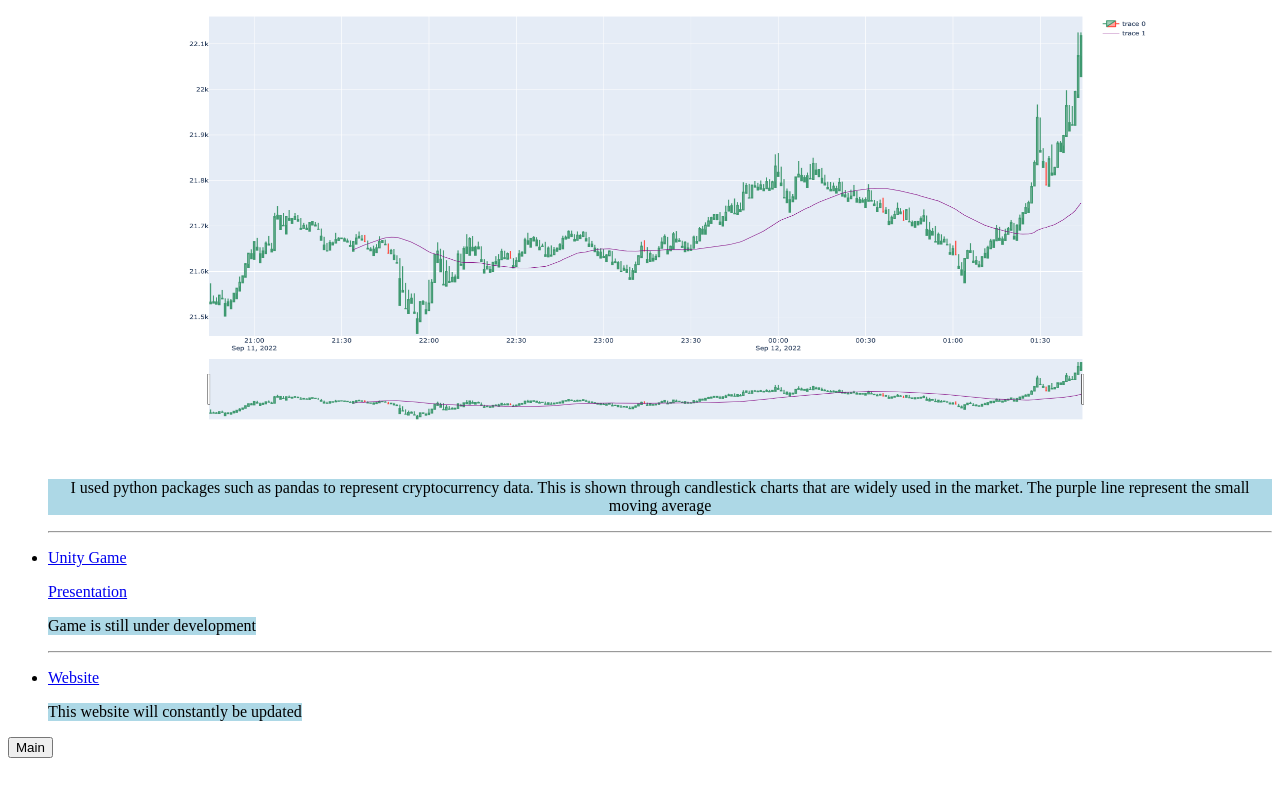
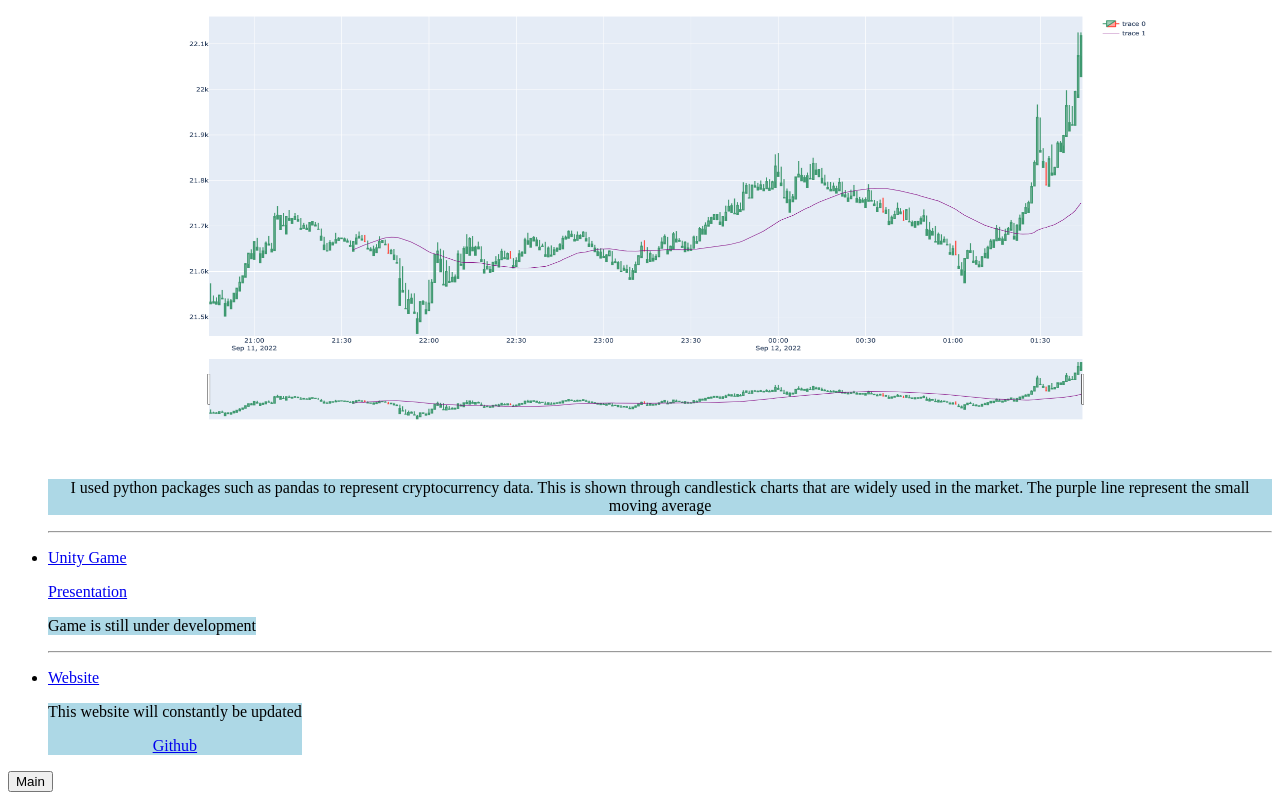
Before and after one commit to Dyang0/website, a plain HTML site: page projects.html in a window 1280 px wide. Shown: the part 969-1769 px from the top of the page. Before the commit the page ends 1735 px from the top, so only its background shows below. Drawn offline with Linux system fonts and the light colour scheme.

Commit message:
Update projects.html

```diff
--- a/projects.html
+++ b/projects.html
@@ -47,6 +47,7 @@
     <li><p><a href="https://github.com/Dyang0/website">Website</a></p></li>
     <div class="myDiv">
       <p>This website will constantly be updated</p>
+      <p><a href="https://www.tickcounter.com/countdown/3504663/until-graduation">Github</a></p>
     </div>
 </ul>
 
```
